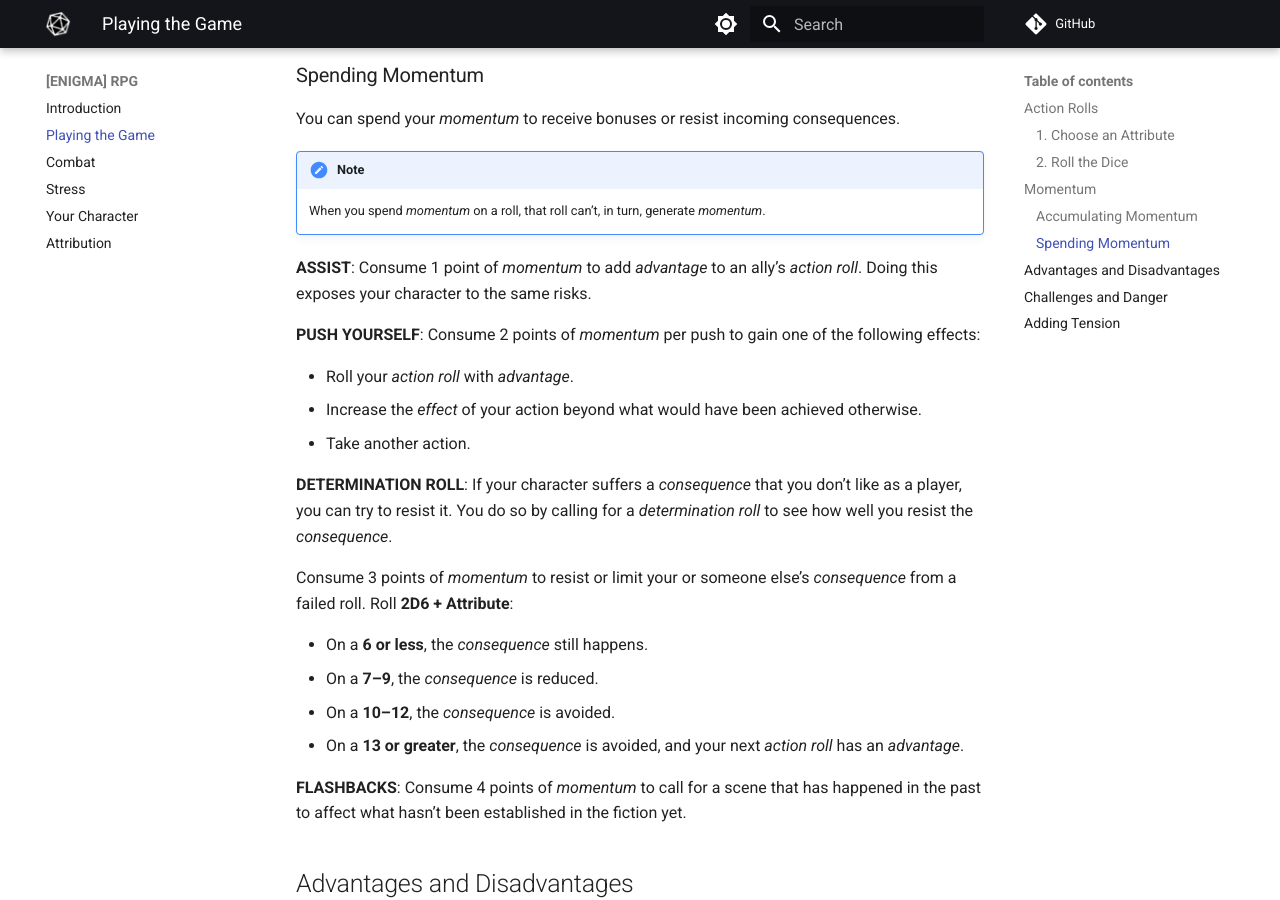
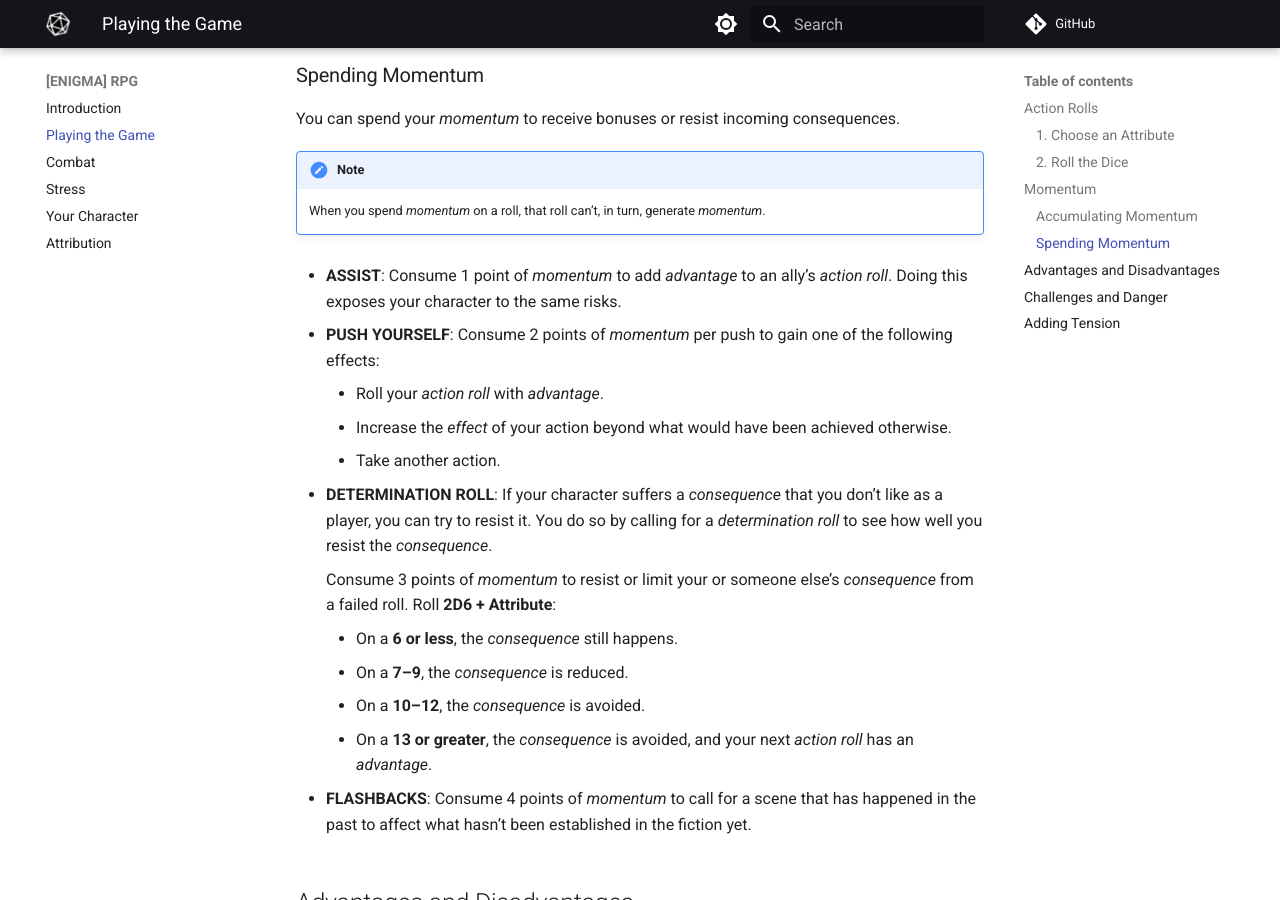
Before and after one commit to joemoose/psiops, an MkDocs documentation site: the page built from docs/playing.md, in a window 1280 px wide and 900 px high, scrolled down 1756 px. Built offline with MkDocs 1.6.1 and Material for MkDocs 9.7.7, drawn with Linux system fonts in a browser that asks for light colours; comment, search, counter and statistics services are not loaded.

```diff
--- a/docs/playing.md
+++ b/docs/playing.md
@@ -55,24 +55,24 @@ You can spend your *momentum* to receive bonuses or resist incoming consequences
 
 	When you spend *momentum* on a roll, that roll can’t, in turn, generate *momentum*.
 
-**ASSIST**: Consume 1 point of *momentum* to add *advantage* to an ally’s *action roll*. Doing this exposes your character to the same risks.
+- **ASSIST**: Consume 1 point of *momentum* to add *advantage* to an ally’s *action roll*. Doing this exposes your character to the same risks.
 
-**PUSH YOURSELF**: Consume 2 points of  *momentum* per push to gain one of the following effects:
+- **PUSH YOURSELF**: Consume 2 points of  *momentum* per push to gain one of the following effects:
 
-- Roll your *action roll* with *advantage*.
-- Increase the *effect* of your action beyond what would have been achieved otherwise.
-- Take another action.
+	- Roll your *action roll* with *advantage*.
+	- Increase the *effect* of your action beyond what would have been achieved otherwise.
+	- Take another action.
 
-**DETERMINATION ROLL**: If your character suffers a *consequence* that you don’t like as a player, you can try to resist it. You do so by calling for a *determination roll* to see how well you resist the *consequence*.
+- **DETERMINATION ROLL**: If your character suffers a *consequence* that you don’t like as a player, you can try to resist it. You do so by calling for a *determination roll* to see how well you resist the *consequence*.
 
-Consume 3 points of *momentum* to resist or limit your or someone else’s *consequence* from a failed roll. Roll **2D6 + Attribute**:
+    Consume 3 points of *momentum* to resist or limit your or someone else’s *consequence* from a failed roll. Roll **2D6 + Attribute**:
 
-- On a **6 or less**, the *consequence* still happens.
-- On a **7–9**, the *consequence* is reduced.
-- On a **10–12**, the *consequence* is avoided.
-- On a **13 or greater**, the *consequence* is avoided, and your next *action roll* has an *advantage*.
+	- On a **6 or less**, the *consequence* still happens.
+	- On a **7–9**, the *consequence* is reduced.
+	- On a **10–12**, the *consequence* is avoided.
+	- On a **13 or greater**, the *consequence* is avoided, and your next *action roll* has an *advantage*.
 
-**FLASHBACKS**: Consume 4 points of *momentum* to call for a scene that has happened in the past to affect what hasn’t been established in the fiction yet.
+- **FLASHBACKS**: Consume 4 points of *momentum* to call for a scene that has happened in the past to affect what hasn’t been established in the fiction yet.
 
 ## Advantages and Disadvantages
 
```
